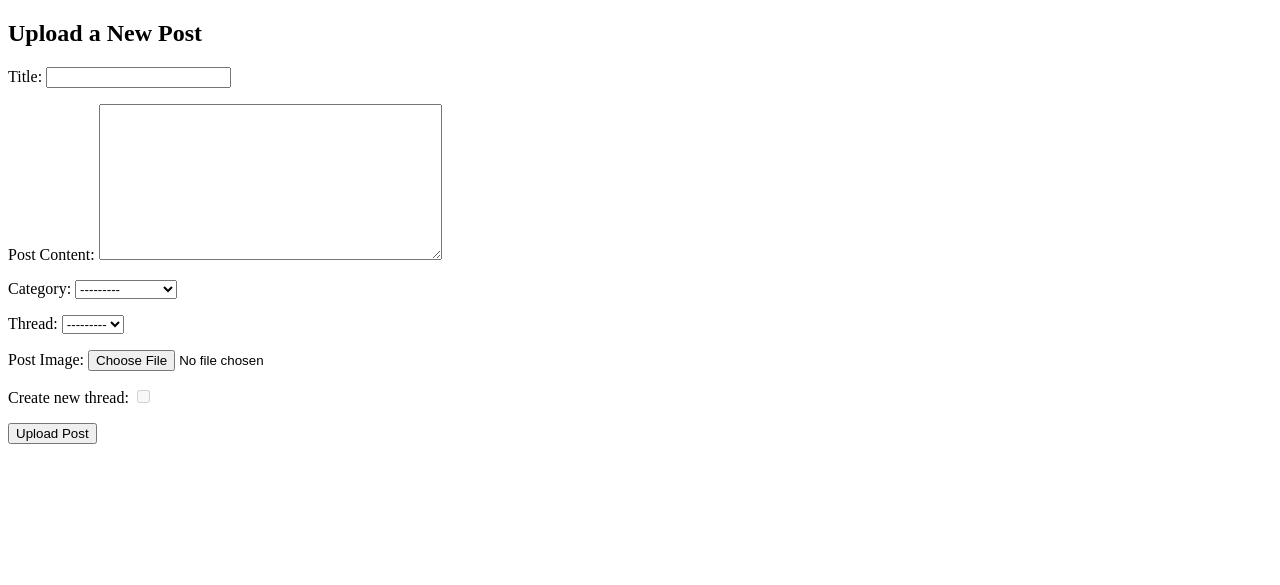
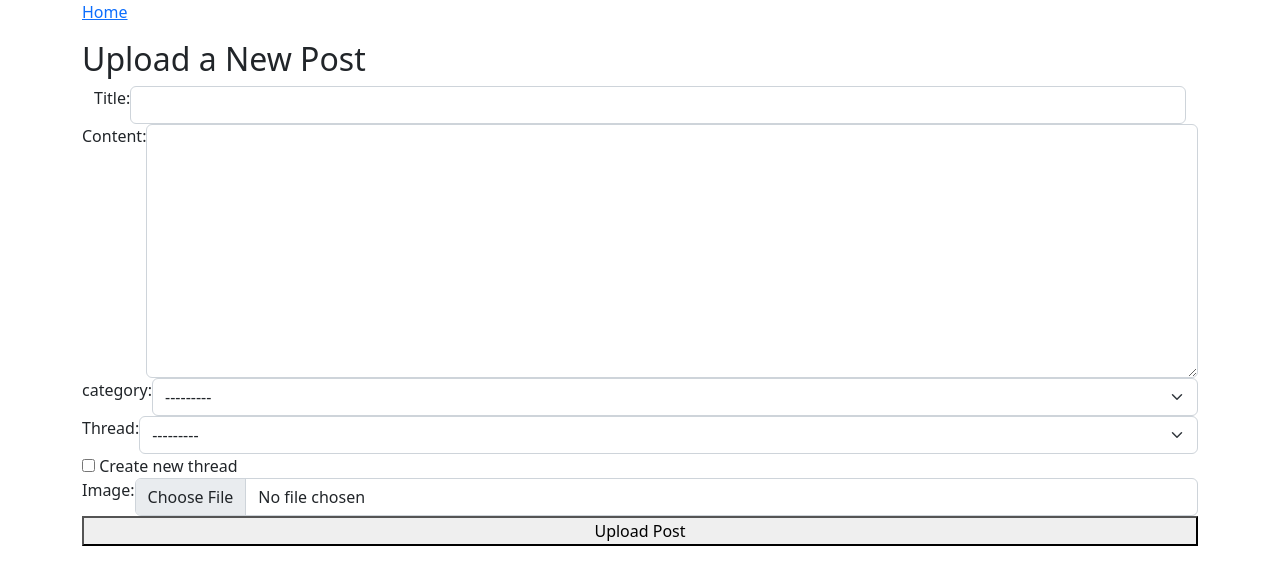
Before and after one commit to Abelmekonn/discussion-forum, a Django app: page /upload in a window 1280 px wide. Shown: the top 585 px of the page. Run offline with Django 5.2, Linux system fonts and the light colour scheme; a user stored in the database is signed in; data comes from the database, SQL or seed files in the repository; data that the repository does not hold is empty; some libraries are stand-ins or nearby versions.

Commit message:
Update upload.html

```diff
--- a/discussionforum/forumapp/templates/posts/upload.html
+++ b/discussionforum/forumapp/templates/posts/upload.html
@@ -1,14 +1,48 @@
+{% load static %}
+{% load widget_tweaks %}
 <!DOCTYPE html>
 <html>
 <head>
     <title>Upload Post</title>
+    <link href="https://cdn.jsdelivr.net/npm/bootstrap@5.2.3/dist/css/bootstrap.min.css" rel="stylesheet" integrity="sha384-rbsA2VBKQhggwzxH7pPCaAqO46MgnOM80zW1RWuH61DGLwZJEdK2Kadq2F9CUG65" crossorigin="anonymous">
+    <link rel="stylesheet" href="{% static 'css/upload.css' %}">
 </head>
 <body>
-    <h2>Upload a New Post</h2>
-    <form method="post" enctype="multipart/form-data">
-        {% csrf_token %}
-        {{ form.as_p }}
-        <button type="submit">Upload Post</button>
-    </form>
+    <div class="container">
+        <div class="row d-flex">
+        <p><a href="{% url 'home' %}">Home</a></p>
+        <h2>Upload a New Post</h2>
+            <form class="d-flex flex-column" method="post" enctype="multipart/form-data">
+                {% csrf_token %}
+                <div class="container title d-flex">
+                    <label class="" for="text">Title:</label>
+                    {{ form.title|add_class:"form-control " }}
+                </div>
+                <div class="content d-flex">
+                    <label for="text">Content:</label>
+                    {{ form.content|add_class:"form-control my-custom-class" }}
+                </div>
+                <div class="category d-flex">
+                    <label for="text">category:</label>
+                    {{ form.category|add_class:"form-select" }}
+                </div>
+                <div class="thread d-flex">
+                    <label for="text">Thread:</label>
+                    {{ form.thread|add_class:"form-select" }}
+                </div>
+                <div class="new_thread">
+                    <input type="checkbox" id="is_new_thread" name="is_new_thread" />
+                    <label for="is_new_thread">Create new thread</label>
+                </div>
+                <div class="image d-flex">
+                    <label for="text">Image:</label>
+                    {{ form.post_img|add_class:"form-control form-file" }}
+                </div>
+
+                <button type="submit">Upload Post</button>
+            </form>
+        </div>
+    </div>
+
 </body>
 </html>
```
